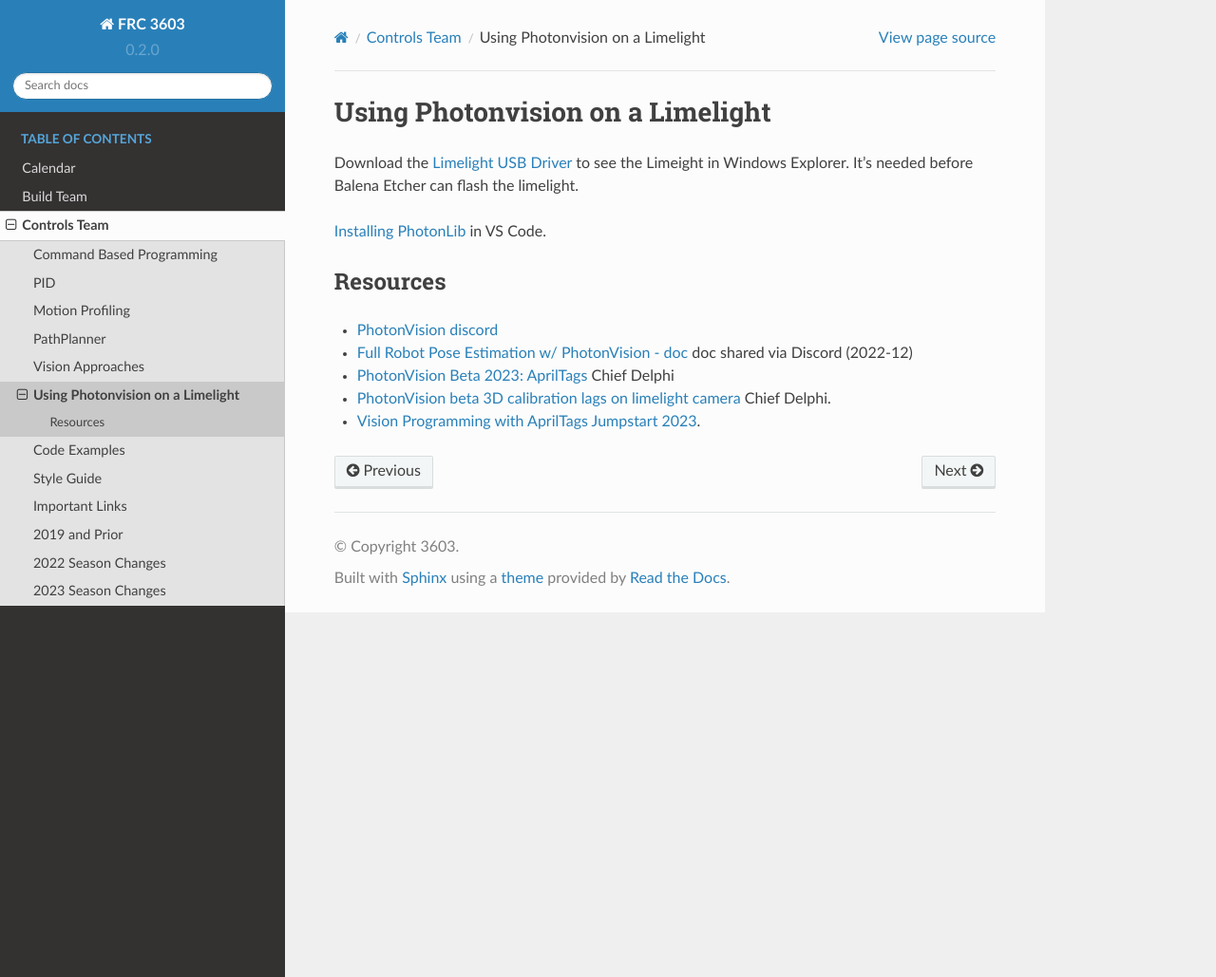
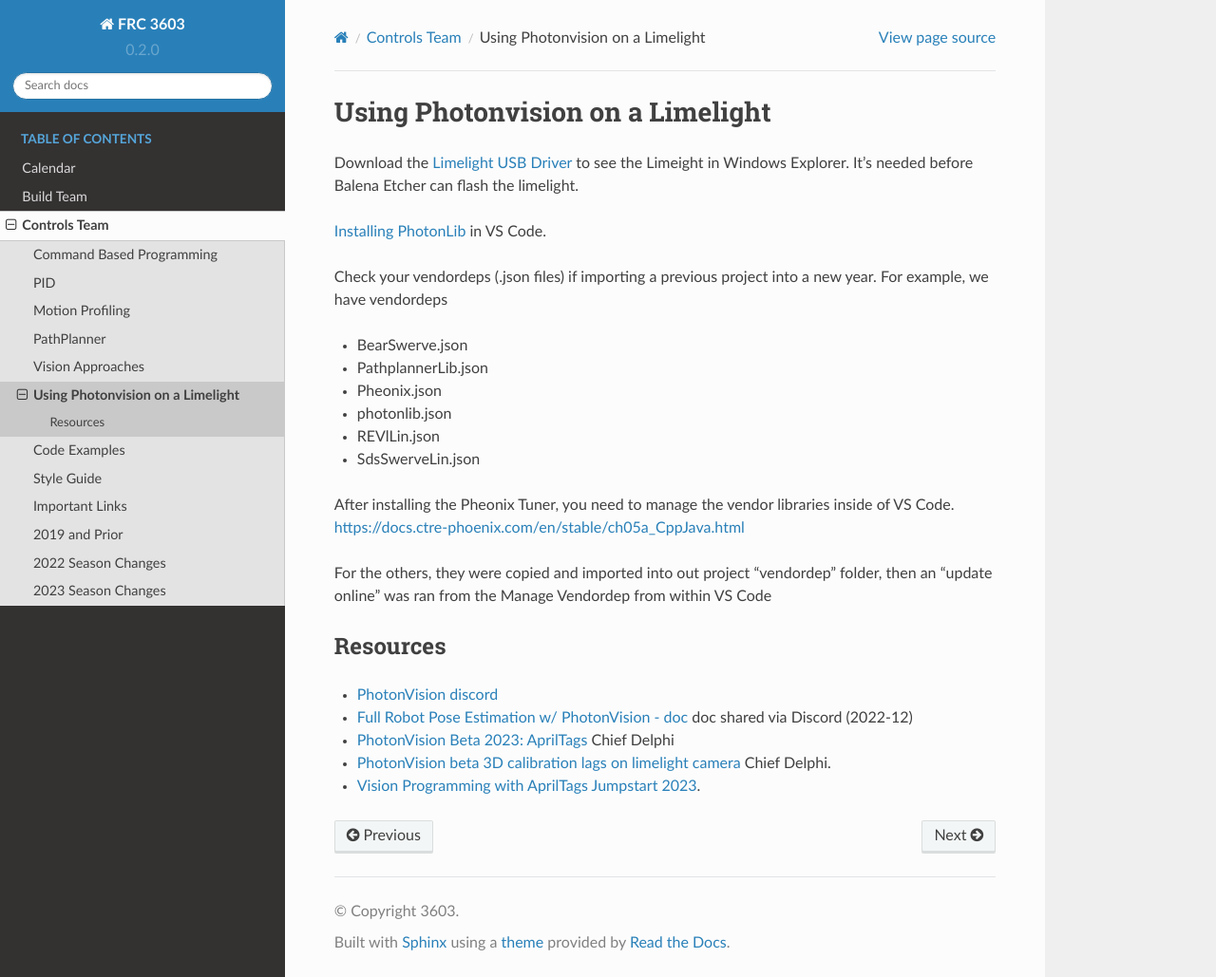
Before and after one commit to CyberCoyotes/3603-CodingHandbook, a Sphinx documentation site: the page built from docs/source/controls/vision-photonvision-on-a-limelight.rst, in a window 1280 px wide and 1029 px high. Shown: the whole window at 95% size. Built offline with Sphinx 7.4.7 and the Read the Docs theme 2.0.0, drawn with Linux system fonts in a browser that asks for light colours.

Commit message:
Update vision-photonvision-on-a-limelight.rst
Adding info about vendordeps

```diff
--- a/docs/source/controls/vision-photonvision-on-a-limelight.rst
+++ b/docs/source/controls/vision-photonvision-on-a-limelight.rst
@@ -6,6 +6,20 @@ Download the `Limelight USB Driver <https://limelightvision.io/pages/downloads>`
 
 `Installing PhotonLib <https://docs.photonvision.org/en/latest/docs/programming/photonlib/adding-vendordep.html>`_ in VS Code.
 
+Check your vendordeps (.json files) if importing a previous project into a new year. For example, we have vendordeps
+
+* BearSwerve.json
+* PathplannerLib.json
+* Pheonix.json
+* photonlib.json
+* REVlLin.json
+* SdsSwerveLin.json
+
+After installing the Pheonix Tuner, you need to manage the vendor libraries inside of VS Code.
+https://docs.ctre-phoenix.com/en/stable/ch05a_CppJava.html
+
+For the others, they were copied and imported into out project "vendordep" folder, then an "update online" was ran from the Manage Vendordep from within VS Code
+
 Resources
 ----
 * `PhotonVision discord <https://discord.gg/jWfxwqJK>`_
```
